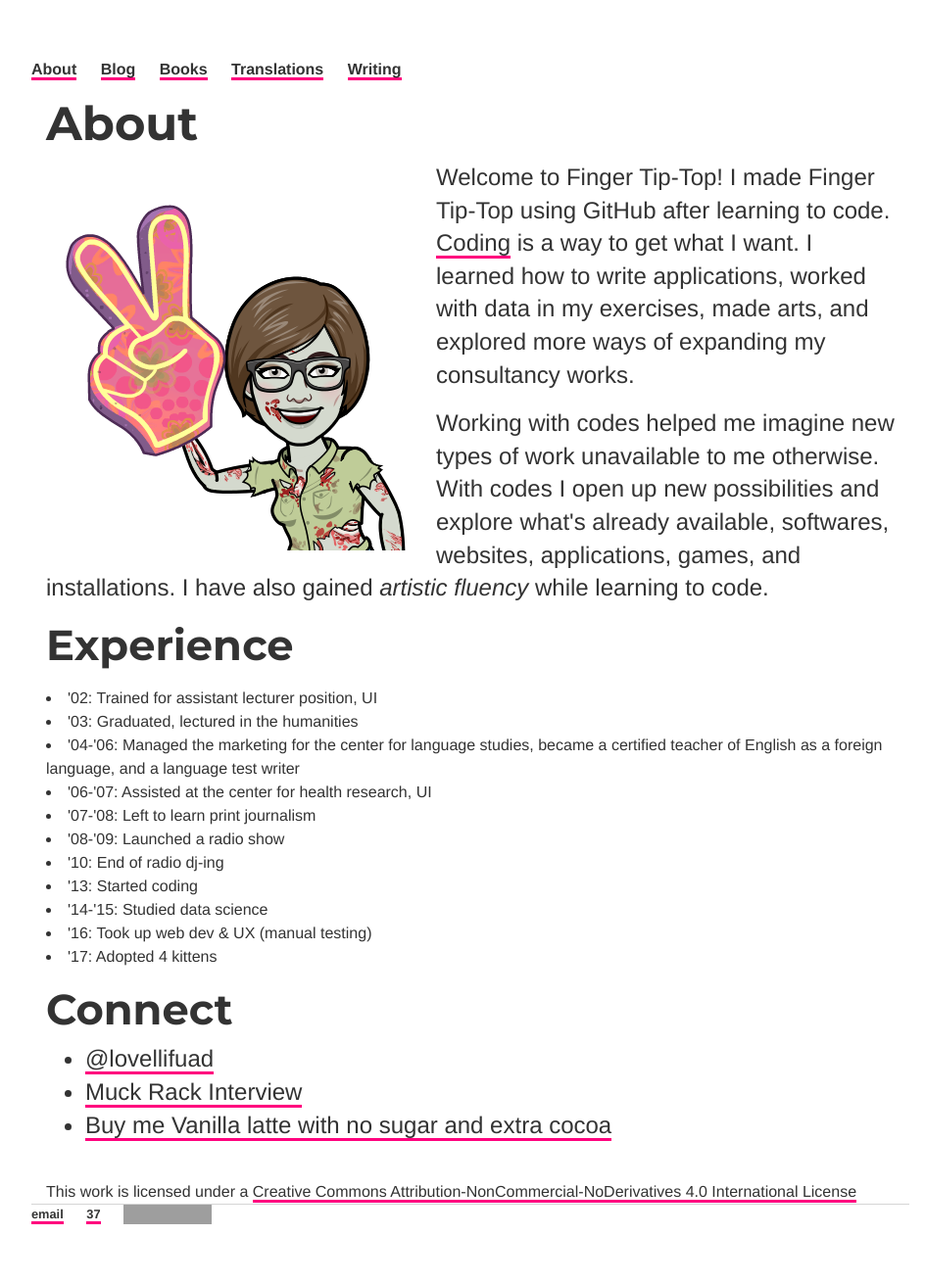
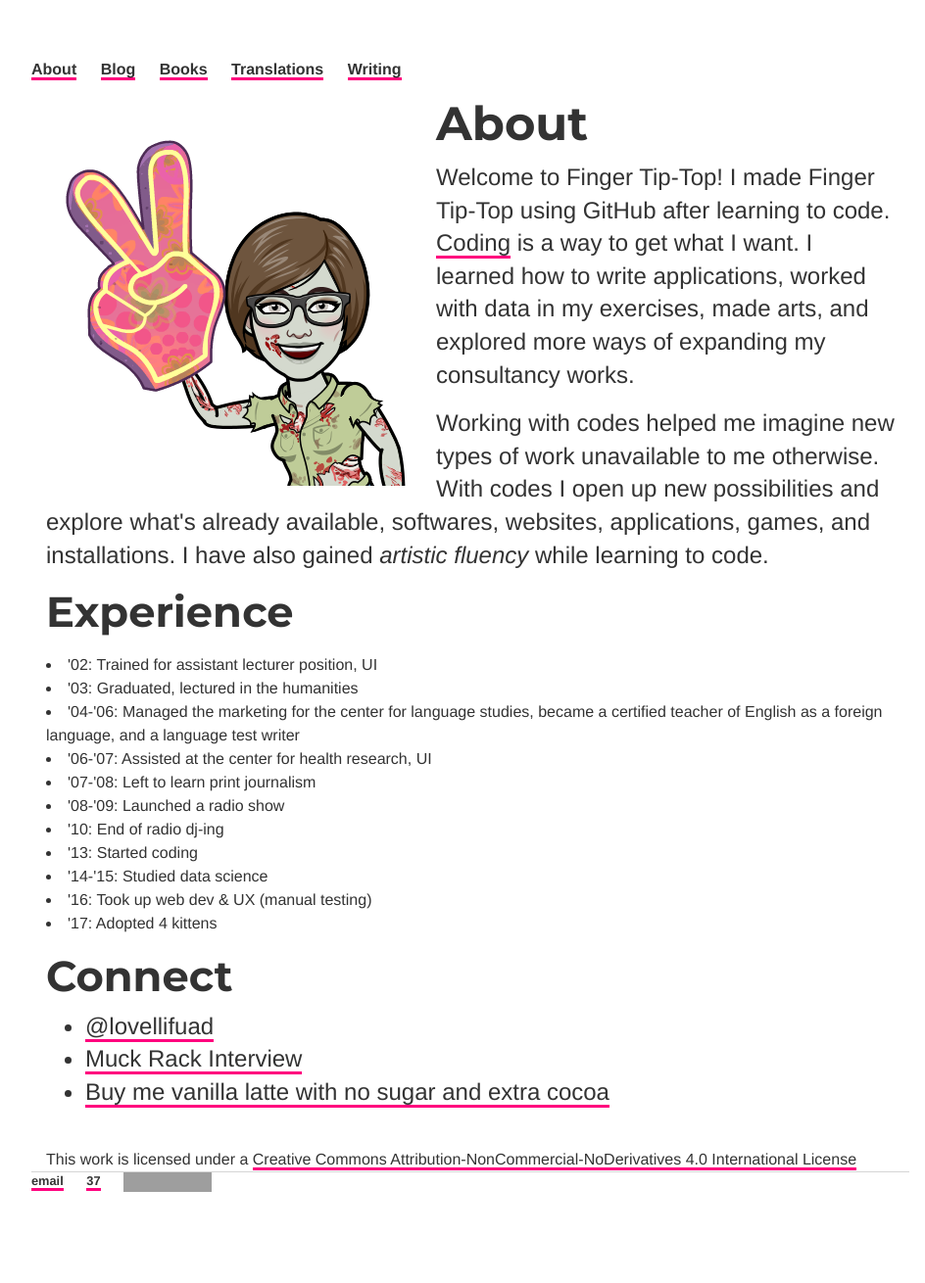
Before and after one commit to ariesti/ariesti.github.io, a Jekyll site: the page built from about/index.html, in a window 1280 px wide. Shown: the whole page at 98% size, without its empty margins (160-1104 px from the left). Built offline with Jekyll 4.4.1, drawn with Linux system fonts in a browser that asks for light colours; after the commit the page ends 1277 px from its top, so only the background shows below that; grey boxes are pictures that could not be loaded.

Commit message:
Update index.html

```diff
--- a/about/index.html
+++ b/about/index.html
@@ -4,10 +4,11 @@ title: About Lovelli Fuad
 tagline: Coding is a way to get what I want
 description: Some details about Finger Tip-top and why it was created
 ---
+		<div class="image">
+			<img src="/assets/1-ftt.png" alt="Finger Tip-Top" style="float:left" />
+		</div>
 		<div class="about1">
-
 			<h1>About</h1>
-			<img src="/assets/1-ftt.png" alt="Finger Tip-Top" style="float:left" />
 			<p>
 			Welcome to Finger Tip-Top!
 			I made Finger Tip-Top using GitHub after learning to code.
@@ -40,7 +41,7 @@ description: Some details about Finger Tip-top and why it was created
 			<ul class="links">
 				<li><a href="https://twitter.com/lovellifuad">@lovellifuad</a></li>
 				<li><a href="https://muckrack.com/lovellifuad/interview">Muck Rack Interview</a></li>
-				<li><a href="https://ko-fi.com/A085SKR">Buy me Vanilla latte with no sugar and extra cocoa</a></li>
+				<li><a href="https://ko-fi.com/A085SKR">Buy me vanilla latte with no sugar and extra cocoa</a></li>
 				</ul>
 		</div>
 		<div class="cc-license">
```
